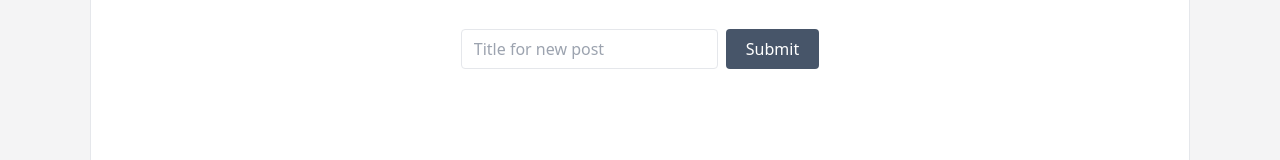
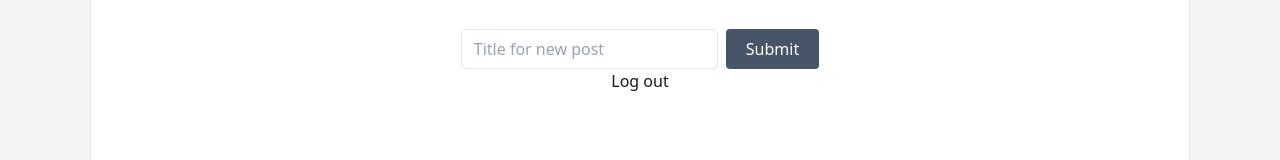
Before and after one commit to mariastarostinadev/nextjs-blog, a Next.js app: page /create-post in a window 1280 px wide. Shown: the part 191-351 px from the top of the page. Built offline with nearby package versions, Linux system fonts and the light colour scheme.

Commit message:
Add logout button

```diff
--- a/src/app/create-post/page.tsx
+++ b/src/app/create-post/page.tsx
@@ -1,4 +1,5 @@
 import { createPost } from "@/actions/actions";
+import { LogoutLink } from "@kinde-oss/kinde-auth-nextjs/components";
 
 export default async function page() {
 
@@ -17,6 +18,10 @@ export default async function page() {
             />
         <button className="h-full bg-slate-600 px-5 rounded text-white">Submit</button>
       </form>
+
+      <LogoutLink>
+        Log out
+      </LogoutLink>
     </main>
   );
 }
```
